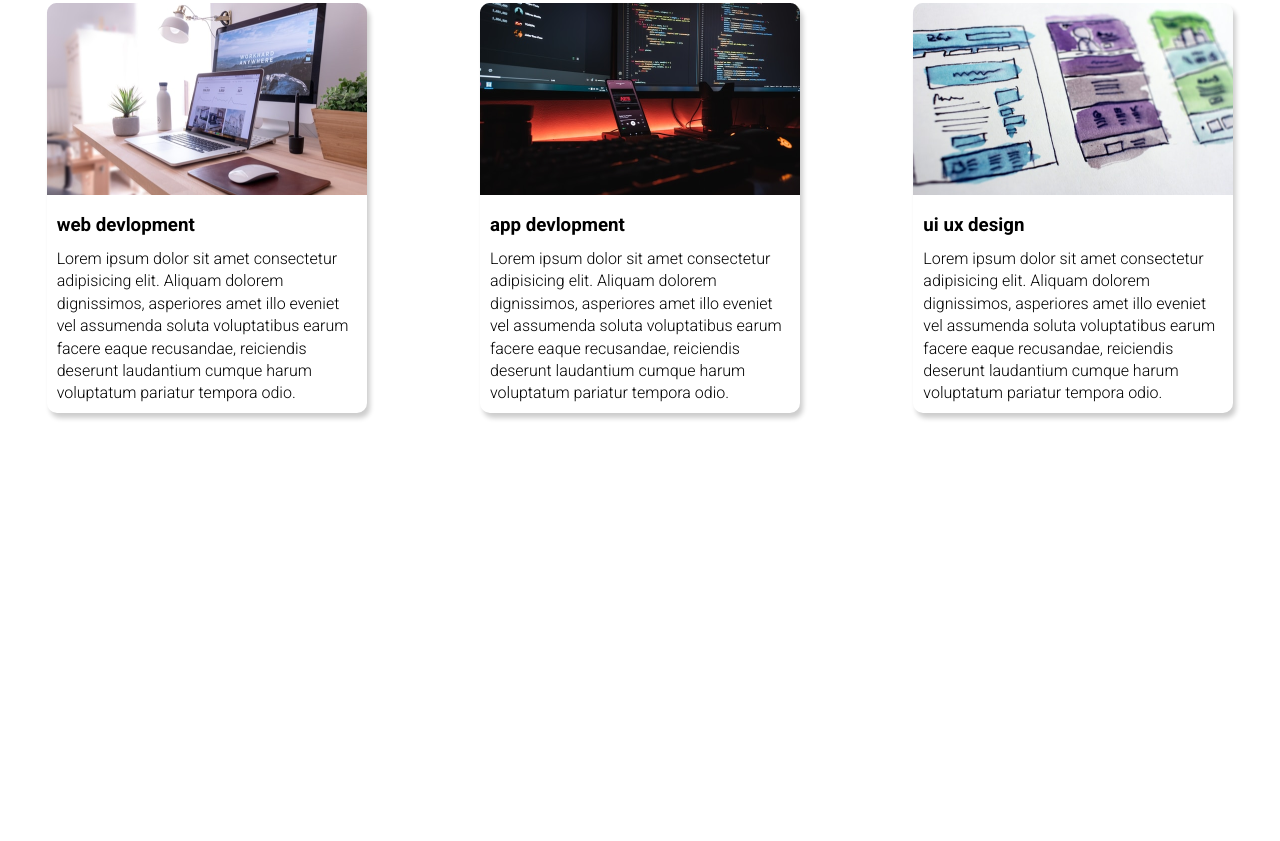
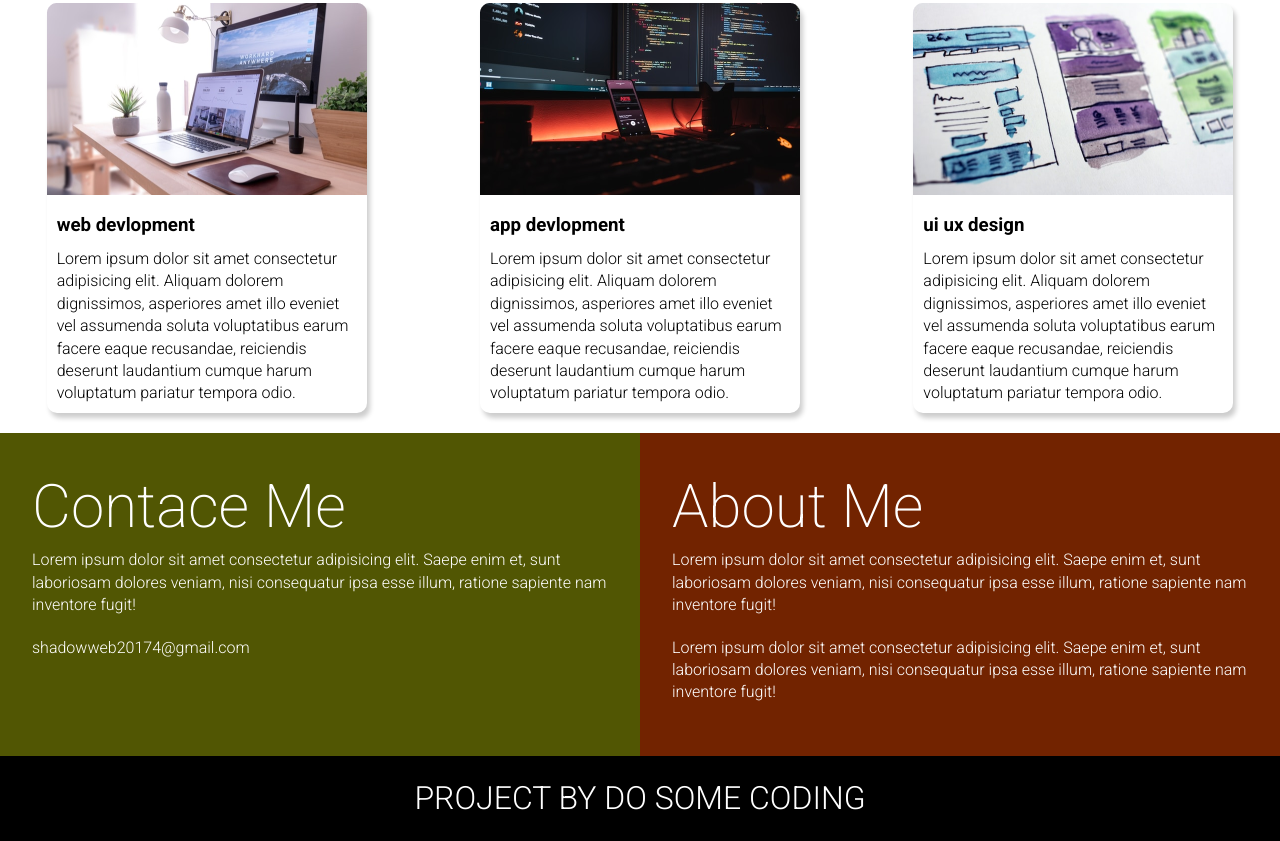
Before and after one commit to shadowrahmat/developer-landing-page, a plain HTML site: page index.html in a window 1280 px wide. Shown: the part 991-1832 px from the top of the page. Before the commit the page ends 1424 px from the top, so only its background shows below. Drawn offline with Linux system fonts and the light colour scheme.

Commit message:
update something

```diff
--- a/index.html
+++ b/index.html
@@ -79,6 +79,34 @@
 
 
 
+    <section class="bottom_section">
+
+        <div class="contact">
+            <h2>Contace Me</h2>
+            <p>
+                Lorem ipsum dolor sit amet consectetur adipisicing elit. Saepe enim et, sunt laboriosam dolores veniam, nisi consequatur ipsa esse illum, ratione sapiente nam inventore fugit!
+            </p>
+            <p>shadowweb20174@gmail.com</p>
+        </div>
+        <div class="about">
+            <h2>About Me</h2>
+            <p>
+                Lorem ipsum dolor sit amet consectetur adipisicing elit. Saepe enim et, sunt laboriosam dolores veniam, nisi consequatur ipsa esse illum, ratione sapiente nam inventore fugit!
+            </p>
+            <p>
+                Lorem ipsum dolor sit amet consectetur adipisicing elit. Saepe enim et, sunt laboriosam dolores veniam, nisi consequatur ipsa esse illum, ratione sapiente nam inventore fugit!
+            </p>
+        </div>
+    </section>
+
+    <footer>
+
+        Project by do some coding
+    </footer>
+
+
+
+
 
 
 
--- a/style.css
+++ b/style.css
@@ -110,3 +110,51 @@ html, body{
 
     margin-bottom: 10px;
 }
+
+
+.bottom_section{
+
+    display: flex;
+
+}
+
+.contact{
+
+    background-color: #515603;
+}
+
+.about{
+    background-color: #722300;
+}
+
+.contact, .about{
+
+    min-height: 300px;
+    padding: 32px;
+    color: white;
+
+}
+
+.contact p, .about p{
+
+    margin-bottom: 20px;
+}
+
+.contact h2, .about h2 {
+
+    font-size: 60px;
+    font-weight: 200;
+}
+
+footer{
+
+    font-size: 32px;
+    color: white;
+    background-color: #000;
+    padding: 20px;
+    text-align: center;
+    text-transform: uppercase;
+    font-weight: 300;
+
+
+}
```
